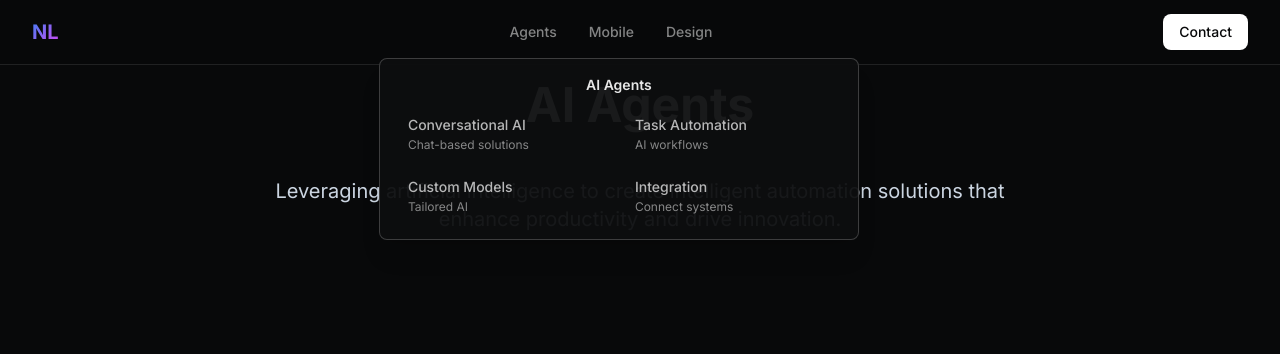
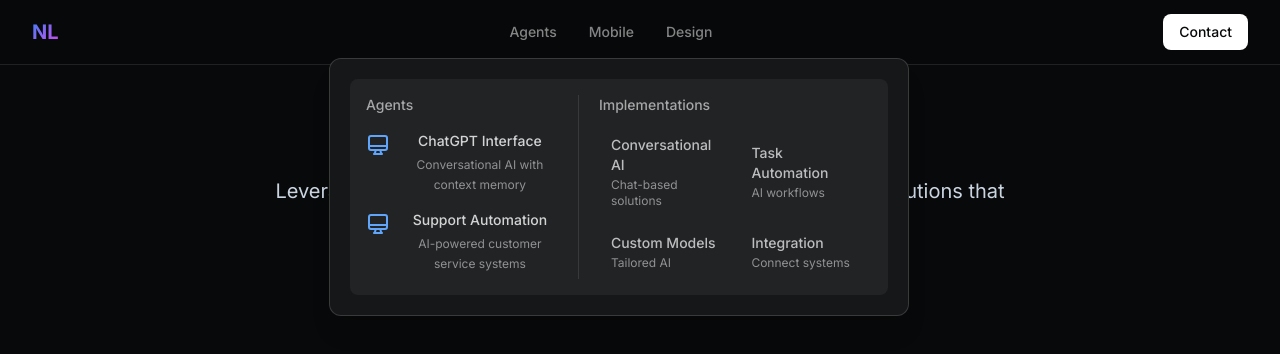
Before and after one commit to NLarson2504/nikolaslarsonwebsite, a React (Create React App) app: page / in a window 1280 px wide. Both pictures are taken after a click on the button "Agents". Shown: the top 354 px of the page. Built offline with nearby package versions, Linux system fonts and the light colour scheme; a web font is replaced by a local one.

Commit message:
Working Menu

```diff
--- a/src/components/HoverMenu.js
+++ b/src/components/HoverMenu.js
@@ -11,7 +11,17 @@ const HoverMenu = ({ activeSection, navigateToPage, isVisible }) => {
 
   const menuContent = {
     agents: {
-      title: "AI Agents",
+      leftLabel: "Agents",
+      rightLabel: "Implementations",
+      icon: (
+        <svg className="w-6 h-6" fill="none" stroke="currentColor" viewBox="0 0 24 24">
+          <path strokeLinecap="round" strokeLinejoin="round" strokeWidth={2} d="M9.75 17L9 20l-1 1h8l-1-1-.75-3M3 13h18M5 17h14a2 2 0 002-2V5a2 2 0 00-2-2H5a2 2 0 00-2 2v10a2 2 0 002 2z" />
+        </svg>
+      ),
+      examples: [
+        { title: "ChatGPT Interface", description: "Conversational AI with context memory" },
+        { title: "Support Automation", description: "AI-powered customer service systems" }
+      ],
       items: [
         { label: "Conversational AI", page: "agents", description: "Chat-based solutions" },
         { label: "Task Automation", page: "automation", description: "AI workflows" },
@@ -20,7 +30,17 @@ const HoverMenu = ({ activeSection, navigateToPage, isVisible }) => {
       ]
     },
     mobile: {
-      title: "Mobile Development",
+      leftLabel: "Apps",
+      rightLabel: "More",
+      icon: (
+        <svg className="w-6 h-6" fill="none" stroke="currentColor" viewBox="0 0 24 24">
+          <path strokeLinecap="round" strokeLinejoin="round" strokeWidth={2} d="M12 18h.01M8 21h8a2 2 0 002-2V5a2 2 0 00-2-2H8a2 2 0 00-2 2v14a2 2 0 002 2z" />
+        </svg>
+      ),
+      examples: [
+        { title: "E-commerce App", description: "Payment integration & user accounts" },
+        { title: "Social Platform", description: "Real-time chat & media sharing" }
+      ],
       items: [
         { label: "iOS Apps", page: "ios", description: "Native Swift" },
         { label: "Android Apps", page: "android", description: "Kotlin & Java" },
@@ -29,7 +49,17 @@ const HoverMenu = ({ activeSection, navigateToPage, isVisible }) => {
       ]
     },
     design: {
-      title: "Design & UX",
+      leftLabel: "Sites",
+      rightLabel: "More",
+      icon: (
+        <svg className="w-6 h-6" fill="none" stroke="currentColor" viewBox="0 0 24 24">
+          <path strokeLinecap="round" strokeLinejoin="round" strokeWidth={2} d="M7 21a4 4 0 01-4-4V5a2 2 0 012-2h4a2 2 0 012 2v12a4 4 0 01-4 4zM21 5a2 2 0 00-2-2h-4a2 2 0 00-2 2v12a4 4 0 004 4h4a2 2 0 002-2V5z" />
+        </svg>
+      ),
+      examples: [
+        { title: "Analytics Dashboard", description: "Data visualization & user insights" },
+        { title: "Design System", description: "Scalable component libraries" }
+      ],
       items: [
         { label: "UI/UX Design", page: "ux-design", description: "User interfaces" },
         { label: "Prototyping", page: "prototyping", description: "Interactive mockups" },
@@ -144,18 +174,48 @@ const HoverMenu = ({ activeSection, navigateToPage, isVisible }) => {
     >
       {/* Invisible bridge to prevent gap - only active when visible */}
       <div
-        className="absolute top-0 left-1/2 transform -translate-x-1/2 w-[480px] h-2 bg-transparent"
+        className="absolute top-0 left-1/2 transform -translate-x-1/2 w-[580px] h-2 bg-transparent"
         style={{ pointerEvents: isVisible ? 'auto' : 'none' }}
       ></div>
 
       <div
         ref={containerRef}
-        className="bg-dark-900/95 backdrop-blur-md border border-white/20 rounded-lg p-4 w-[480px] shadow-xl overflow-hidden"
+        className="bg-dark-800 border border-white/15 rounded-xl p-5 w-[580px] shadow-xl overflow-hidden"
         style={{ pointerEvents: isVisible ? 'auto' : 'none' }}
       >
-      <div ref={contentRef}>
-        <div className="text-white/90 text-sm font-semibold mb-3 text-center">
-          {content.title}
+        <div ref={contentRef} className="bg-dark-700 rounded-lg p-4 flex gap-5">
+          {/* Left Section - Examples with Icon */}
+          <div className="flex flex-col space-y-4 w-48">
+            <div className="text-white/60 text-sm font-medium text-left">
+              {content.leftLabel}
+            </div>
+
+            <div className="space-y-4">
+              {content.examples.map((example, index) => (
+                <div key={index} className="flex gap-3 items-start">
+                  <div className="text-primary-400 flex-shrink-0 mt-0.5">
+                    {content.icon}
+                  </div>
+                  <div className="flex flex-col space-y-1">
+                    <div className="text-sm font-medium text-white/80">
+                      {example.title}
+                    </div>
+                    <div className="text-xs text-white/50 leading-relaxed">
+                      {example.description}
+                    </div>
+                  </div>
+                </div>
+              ))}
+            </div>
+          </div>
+
+          {/* Separator Bar */}
+          <div className="w-px bg-white/10 self-stretch"></div>
+
+          {/* Right Section - 2x2 Grid */}
+          <div className="flex-1">
+            <div className="text-white/60 text-sm font-medium text-left mb-3">
+              {content.rightLabel}
             </div>
             <div className="grid grid-cols-2 gap-2">
               {content.items.map((item, index) => (
@@ -176,6 +236,7 @@ const HoverMenu = ({ activeSection, navigateToPage, isVisible }) => {
           </div>
         </div>
       </div>
+    </div>
   );
 };
 
--- a/src/diagrams/MobileDiagram.js
+++ b/src/diagrams/MobileDiagram.js
@@ -28,7 +28,7 @@ const MobileDiagram = ({ className = "" }) => {
     const phoneHeight = 400;
     const horizontalSpacing = Math.min(phoneWidth, phoneHeight) * 0.1;
     const verticalSpacing = Math.min(phoneWidth, phoneHeight) * 0.05;
-    const effectivePhoneHeight = phoneHeight * 0.7 + verticalSpacing; // Must match the CSS scale(0.7)
+    const effectivePhoneHeight = phoneHeight * 1.0 + verticalSpacing; // Must match the CSS scale
 
     phones.forEach((phone, index) => {
       const col = parseInt(phone.dataset.col);
@@ -69,10 +69,11 @@ const MobileDiagram = ({ className = "" }) => {
     const verticalSpacing = Math.min(phoneWidth, phoneHeight) * 0.05; // Reduced for closer spacing
 
     // Calculate how many phones can fit
-    const effectivePhoneWidth = phoneWidth * 0.7 + horizontalSpacing;
-    const effectivePhoneHeight = phoneHeight * 0.7 + verticalSpacing;
+    const phoneScale = 1.0; // Increased from 0.7 to make phones bigger
+    const effectivePhoneWidth = phoneWidth * phoneScale + horizontalSpacing;
+    const effectivePhoneHeight = phoneHeight * phoneScale + verticalSpacing;
 
-    const cols = Math.floor(dimensions.width / effectivePhoneWidth) + 2;
+    const cols = 3; // Fixed to 3 columns
     const rows = Math.floor(dimensions.height / effectivePhoneHeight) + 4; // +4 for infinite scroll buffer
 
     // Center the grid
@@ -95,7 +96,7 @@ const MobileDiagram = ({ className = "" }) => {
             data-row={row}
             className="absolute"
             style={{
-              transform: `translate(${x}px, ${y}px) scale(0.7)`,
+              transform: `translate(${x}px, ${y}px) scale(${phoneScale})`,
               transformOrigin: 'center center'
             }}
           >
@@ -111,7 +112,7 @@ const MobileDiagram = ({ className = "" }) => {
   return (
     <div
       ref={containerRef}
-      className={`mobile-diagram relative w-full h-full ${className}`}
+      className={`mobile-diagram -ml-64 relative w-full h-full ${className}`}
     >
       <div
         className="relative w-full h-full overflow-visible"
--- a/src/pages/contact/Contact.js
+++ b/src/pages/contact/Contact.js
@@ -1,4 +1,5 @@
 import React, { useState } from 'react';
+import emailjs from 'emailjs-com';
 import PageTemplate from '../../components/PageTemplate';
 
 const Contact = () => {
@@ -9,30 +10,56 @@ const Contact = () => {
     message: ''
   });
 
+  const [isSubmitting, setIsSubmitting] = useState(false);
+  const [submitStatus, setSubmitStatus] = useState(null); // 'success', 'error', or null
+
   const handleChange = (e) => {
     setFormData({
       ...formData,
       [e.target.name]: e.target.value
     });
+    // Clear status when user starts typing again
+    if (submitStatus) {
+      setSubmitStatus(null);
+    }
   };
 
-  const handleSubmit = (e) => {
+  const handleSubmit = async (e) => {
     e.preventDefault();
-    // Handle form submission here
-    console.log('Form submitted:', formData);
+    setIsSubmitting(true);
+    setSubmitStatus(null);
+
+    try {
+      const result = await emailjs.sendForm(
+        'service_3amebrj',    // Your EmailJS Service ID
+        'template_q126lg4',   // Your EmailJS Template ID
+        e.target,
+        'zjHsV_tywr2_0qK9O'  // Your EmailJS User ID
+      );
+
+      console.log('EmailJS result:', result.text);
+      setSubmitStatus('success');
+
+      // Reset form after successful submission
+      setFormData({
+        name: '',
+        email: '',
+        subject: '',
+        message: ''
+      });
+
+    } catch (error) {
+      console.error('EmailJS error:', error.text);
+      setSubmitStatus('error');
+    } finally {
+      setIsSubmitting(false);
+    }
   };
 
   return (
     <PageTemplate className="contact-page">
-      <div className="max-w-4xl mx-auto px-4 py-20">
-        <div className="text-center mb-16">
-          <h1 className="text-5xl font-heading font-bold mb-6 text-dark-50">Get In Touch</h1>
-          <p className="text-xl text-dark-300 max-w-2xl mx-auto font-sans">
-            Have a project in mind? Let's discuss how we can work together to bring your ideas to life.
-          </p>
-        </div>
-
-        <div className="grid md:grid-cols-2 gap-12">
+      <div className="flex h-full">
+        <div className="flex-1 p-8">
           {/* Contact Info */}
           <div className="space-y-8">
             <div>
@@ -93,9 +120,33 @@ const Contact = () => {
               </div>
             </div>
           </div>
+        </div>
 
-          {/* Contact Form */}
-          <div className="bg-dark-900 p-8 rounded-2xl border border-dark-700">
+        {/* Contact Form - Right Side Full Height */}
+        <div className="w-96 h-full flex flex-col p-8">
+            {/* Success/Error Messages */}
+            {submitStatus === 'success' && (
+              <div className="mb-6 p-4 bg-success-600/10 border border-success-600/20 rounded-lg">
+                <div className="flex items-center space-x-3">
+                  <svg className="w-5 h-5 text-success-400 flex-shrink-0" fill="none" stroke="currentColor" viewBox="0 0 24 24">
+                    <path strokeLinecap="round" strokeLinejoin="round" strokeWidth={2} d="M5 13l4 4L19 7" />
+                  </svg>
+                  <p className="text-success-300 font-sans">Message sent successfully! I'll get back to you soon.</p>
+                </div>
+              </div>
+            )}
+
+            {submitStatus === 'error' && (
+              <div className="mb-6 p-4 bg-red-600/10 border border-red-600/20 rounded-lg">
+                <div className="flex items-center space-x-3">
+                  <svg className="w-5 h-5 text-red-400 flex-shrink-0" fill="none" stroke="currentColor" viewBox="0 0 24 24">
+                    <path strokeLinecap="round" strokeLinejoin="round" strokeWidth={2} d="M12 8v4m0 4h.01M21 12a9 9 0 11-18 0 9 9 0 0118 0z" />
+                  </svg>
+                  <p className="text-red-300 font-sans">Failed to send message. Please try again or contact me directly.</p>
+                </div>
+              </div>
+            )}
+
             <form onSubmit={handleSubmit} className="space-y-6">
               <div>
                 <label htmlFor="name" className="block text-sm font-medium text-dark-200 mb-2 font-sans">
@@ -163,12 +214,26 @@ const Contact = () => {
 
               <button
                 type="submit"
-                className="w-full bg-primary-600 hover:bg-primary-700 text-white font-medium py-3 px-6 rounded-lg transition-colors duration-200 font-sans"
+                disabled={isSubmitting}
+                className={`w-full font-medium py-3 px-6 rounded-lg transition-all duration-200 font-sans flex items-center justify-center space-x-2 ${
+                  isSubmitting
+                    ? 'bg-primary-700 cursor-not-allowed'
+                    : 'bg-primary-600 hover:bg-primary-700'
+                } text-white`}
               >
-                Send Message
+                {isSubmitting ? (
+                  <>
+                    <svg className="animate-spin -ml-1 mr-3 h-5 w-5 text-white" xmlns="http://www.w3.org/2000/svg" fill="none" viewBox="0 0 24 24">
+                      <circle className="opacity-25" cx="12" cy="12" r="10" stroke="currentColor" strokeWidth="4"></circle>
+                      <path className="opacity-75" fill="currentColor" d="M4 12a8 8 0 018-8V0C5.373 0 0 5.373 0 12h4zm2 5.291A7.962 7.962 0 014 12H0c0 3.042 1.135 5.824 3 7.938l3-2.647z"></path>
+                    </svg>
+                    <span>Sending...</span>
+                  </>
+                ) : (
+                  <span>Send Message</span>
+                )}
               </button>
             </form>
-          </div>
         </div>
       </div>
     </PageTemplate>
```
Also changed, not shown: src/assets/temp.svg. Lines whose indentation alone changed are shown as unchanged.
